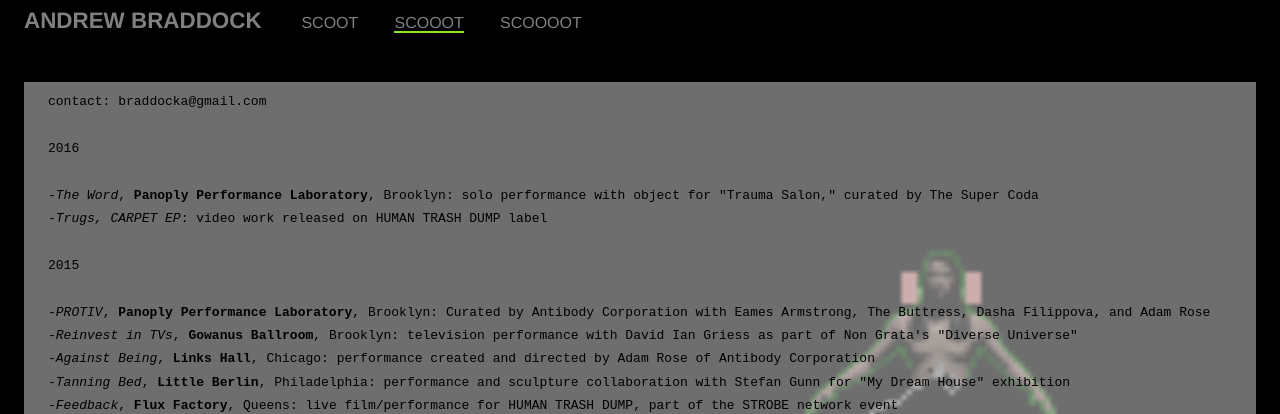
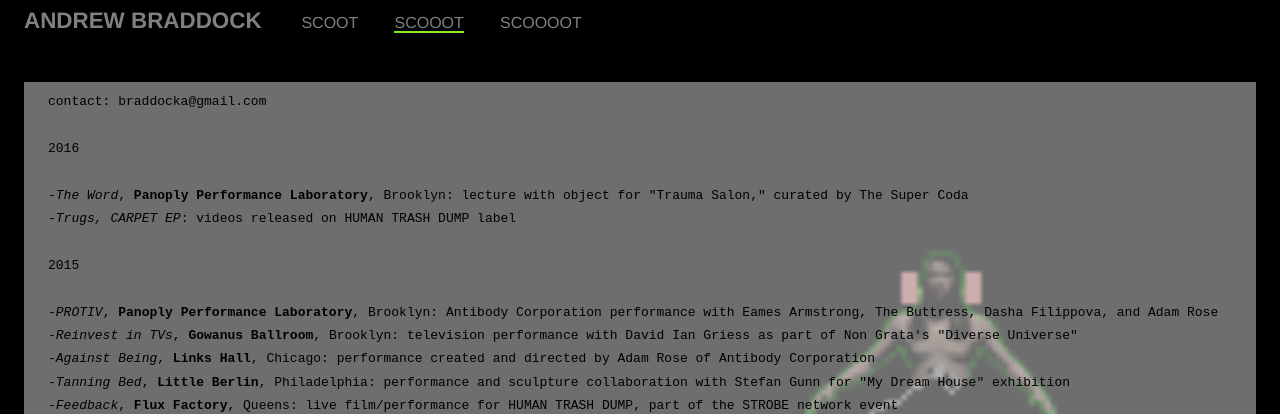
Before and after one commit to scootfence/scootfence.github.io, a Jekyll site: the page built from about.md, in a window 1280 px wide. Shown: the top 414 px of the page. Built offline with Jekyll 4.4.1, drawn with Linux system fonts in a browser that asks for light colours; Markdown is read by kramdown in place of the engine named in the settings.

Commit message:
Update about.md

```diff
--- a/about.md
+++ b/about.md
@@ -8,12 +8,12 @@ contact: braddocka@gmail.com
 <br><br>
 2016
 <br><br>
--<i>The Word</i>, <b>Panoply Performance Laboratory</b>, Brooklyn: solo performance with object for "Trauma Salon," curated by The Super Coda
-<br>-<i>Trugs, CARPET EP</i>: video work released on HUMAN TRASH DUMP label
+-<i>The Word</i>, <b>Panoply Performance Laboratory</b>, Brooklyn: lecture with object for "Trauma Salon," curated by The Super Coda
+<br>-<i>Trugs, CARPET EP</i>: videos released on HUMAN TRASH DUMP label
 <br><br>
 2015
 <br><br>
--<i>PROTIV</i>, <b>Panoply Performance Laboratory</b>, Brooklyn: Curated by Antibody Corporation with Eames Armstrong, The Buttress, Dasha Filippova, and Adam Rose
+-<i>PROTIV</i>, <b>Panoply Performance Laboratory</b>, Brooklyn: Antibody Corporation performance with Eames Armstrong, The Buttress, Dasha Filippova, and Adam Rose
 <br>-<i>Reinvest in TVs</i>, <b>Gowanus Ballroom</b>, Brooklyn: television performance with David Ian Griess as part of Non Grata's "Diverse Universe"
 <br>-<i>Against Being</i>, <b>Links Hall</b>, Chicago: performance created and directed by Adam Rose of Antibody Corporation
 <br>-<i>Tanning Bed</i>, <b>Little Berlin</b>, Philadelphia: performance and sculpture collaboration with Stefan Gunn for "My Dream House" exhibition
```
